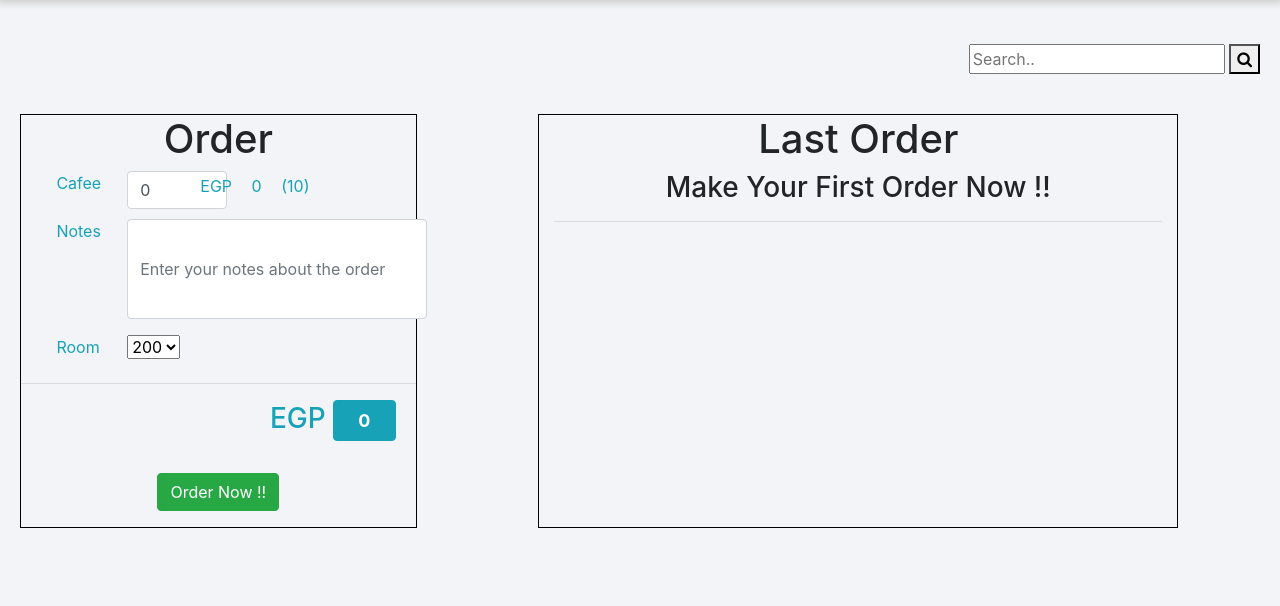
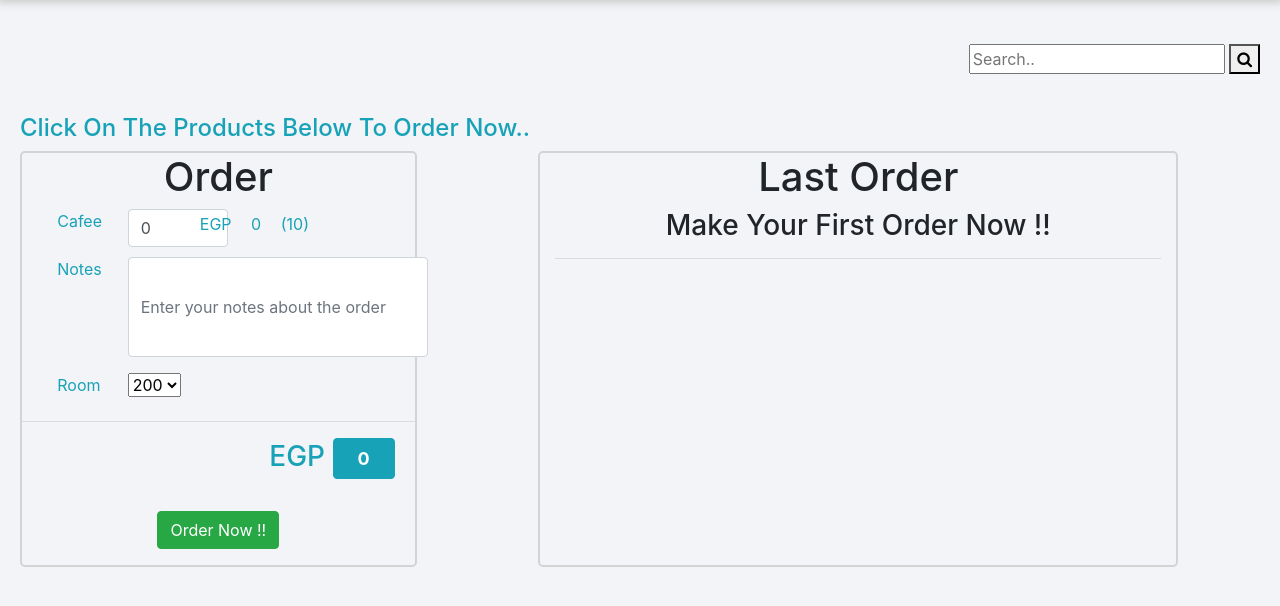
Before and after one commit to eslamelkholy/PHP-Cafeteria-Project, a PHP site: page /Cafeteria-Project/userhome.php in a window 1280 px wide. Shown: the part 66-672 px from the top of the page. Run offline with PHP 8.4, Linux system fonts and the light colour scheme; data that the repository does not hold is empty.

Commit message:
Fixed User order Bugs and Edit Some Ui

```diff
--- a/Views/userhome.php
+++ b/Views/userhome.php
@@ -21,10 +21,10 @@
         </form>
       </div>
     </section>
+    <h3 style="margin-left: 20px;font-size: 24px;color: #17a2b8">Click On The Products Below To Order Now..</h3>
     <div class="row" style="width: 100%;">
-
       <section  class=" col-4" style="margin-left: 20px">
-        <div style=" border: 1px black solid;" >
+        <div style="border:2px solid lightgray;border-radius: 5px;" >
           <h1 style="text-align:center;">Order</h1>
           <form action="../Controller/orderController.php" method="POST" class="form-horizontal text-info">
             <!-- Clicked Orders Section -->
@@ -73,7 +73,7 @@
         </div>
       </section>
 
-      <section  class="offset-1 col-6" style="text-align: center; border: 1px black solid;">
+      <section  class="offset-1 col-6" style="border:2px solid lightgray;border-radius: 5px;text-align: center">
         <h1>Last Order</h1>
         <!-- Last Orders !!! -->
         <?php $result = Order::getLastOrderData();
```
